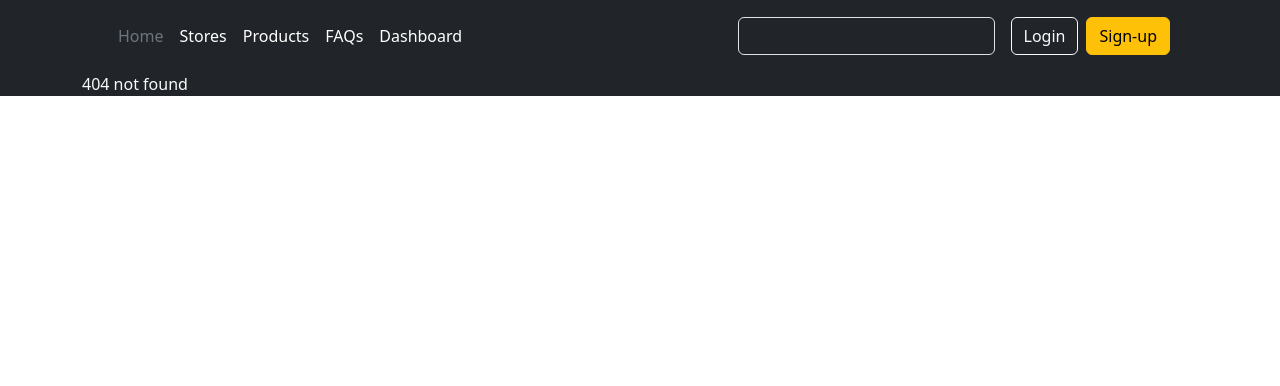
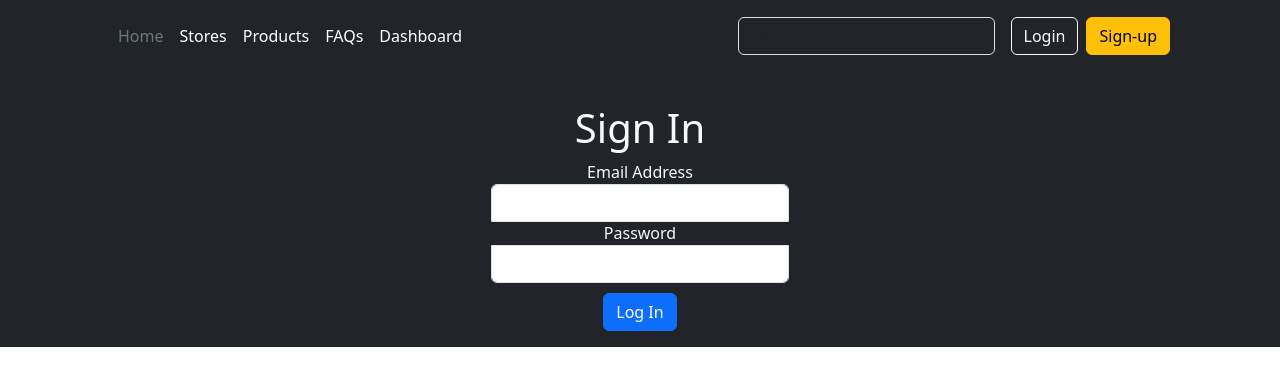
Before and after one commit to iAliJ/shop-swift-frontend, a React (Create React App) app: page /dashboard/logout in a window 1280 px wide. Before the commit this address had no page. Shown: the top 386 px of the page. Built offline with nearby package versions, Linux system fonts and the light colour scheme.

Commit message:
add user logout functionality

```diff
--- a/src/App.js
+++ b/src/App.js
@@ -14,6 +14,7 @@ import Dashboard from './Pages/dashboard/Dashboard';
 import Error from './Pages/Error';
 import Profile from './Pages/dashboard/Profile';
 import OrdersPage from './Pages/dashboard/OrdersPage';
+import Logout from './components/user/Logout';
 
 function App() {
   const navigate = useNavigate();
@@ -34,10 +35,10 @@ function App() {
 
   useEffect(() => {
     const user = getUser();
-    console.log(user)
     if(user){
       setIsAuth(true);
       setUser(user);
+      getUserData(user.id);
     }
     else{
       localStorage.removeItem('token');
@@ -53,52 +54,60 @@ function App() {
   const registerHandler = (user) => {
     Axios.post('/auth/signup', user)
     .then(res => {
-      // When sucsessfull redirect to dashboard page
-      navigate('/dashboard');
+      // if sucsessfull then login
+      loginHandler({emailAddress: user.emailAddress, password: user.password})
     })
     .catch(err => {
       console.log(err);
     });
   }
 
+  const logoutHandler = (e) => {
+    // e.preventDefault();
+    localStorage.removeItem("token");
+    setIsAuth(false);
+    setUser(null);
+    navigate('/');
+  }
+
   /**
    * A function to handle user login by calling the login API and set authentication token
    * @param {user credentials in JSON format} cred
    */
-  const loginHandler = (cred) => {
-    Axios.post('/auth/signin', cred)
-    .then(res => {
+  const loginHandler = async (cred) => {
+    try{
+      const res = await Axios.post('/auth/signin', cred);
       let token = res.data.token;
       if(token != null){
         localStorage.setItem('token', token);
         const user = getUser();
         user ? setIsAuth(true) : setIsAuth(false);
         user ? setUser(user) : setUser(user);
-        getUserData(user.id);
-        navigate('/dashboard');
+        await getUserData(user.id);
+        navigate('/dashboard/profile');
       }
-    })
-    .catch(err => {
+  }
+    catch(err) {
       console.log("Error signing in");
       console.log(err);
       setIsAuth(false);
       setUser(null);
-    })
+    }
   }
 
   /**
    * sets userdata state by fetching the data from the backend
    * @param {userId} userId
    */
-  const getUserData = (userId) => {
-    const header = getHeaders();
-    Axios.get(`/user/detail?id=${userId}`, getHeaders())
-    .then(res => {
+  const getUserData = async (userId) => {
+    try{
+      const header = getHeaders();
+      const res = await Axios.get(`/user/detail?id=${userId}`, getHeaders());
       setUserData(res.data.user);
-    })
-    .catch(err => {
+    }
+    catch(err){
       console.log(err);
-    })
+    }
   }
 
   // TODO... Move these into helper modules
@@ -121,9 +130,12 @@ function App() {
           <Route path="/" element={<Home/>}/>
           <Route path="/signup" element={<Signup register={registerHandler}/>}/>
           <Route path="/signin" element={<Signin login={loginHandler}/>}/>
-          <Route path="/dashboard" element={isAuth? <Dashboard userData={userData}/> : <Signin login={loginHandler}/>}>
+
+          {/* TODO... need to send userData to the parent element only */}
+          <Route path="/dashboard" element={isAuth? <Dashboard/> : <Signin login={loginHandler}/>}>
             <Route path="profile" element={<Profile userData={userData}/>} />
             <Route path="orders" element={<OrdersPage />} />
+            <Route path='logout' element={<Logout logout={logoutHandler}/>}/>
           </Route>
           <Route path="*" element={<Error/>}/>
         </Routes>
--- a/src/Pages/dashboard/Dashboard.jsx
+++ b/src/Pages/dashboard/Dashboard.jsx
@@ -3,7 +3,7 @@ import DashboardNavBar from '../../components/layout/DashboardNavBar'
 import { Outlet } from 'react-router-dom';
 
 // This dashboard will show user profiles / orders / shops and products (if they are sellers)
-export default function Dashboard() {
+export default function Dashboard(props) {
   return (
     <div className='row mx-0'>
       <div className='col-md-3 col-lg-2 p-0'>
--- a/src/components/layout/DashboardNavBar.jsx
+++ b/src/components/layout/DashboardNavBar.jsx
@@ -1,7 +1,7 @@
 import React from 'react';
 import {Link} from 'react-router-dom';
 
-export default function () {
+export default function (props) {
   return (
     <div>
         <div class="vh-100 d-flex flex-column flex-shrink-0 p-3">
@@ -32,7 +32,6 @@ export default function () {
                     </Link>
                 </li>
             </ul>
-            <hr/>
             <div>
             </div>
         </div>
--- /dev/null
+++ b/src/components/user/Logout.jsx
@@ -0,0 +1,11 @@
+import React, { useEffect } from 'react'
+
+export default function Logout(props) {
+    // logout whenever this component is rednered / called
+    useEffect(() => {
+        props.logout();
+    }, []);
+    return (
+        <div>Logging out</div>
+    )
+}
```
